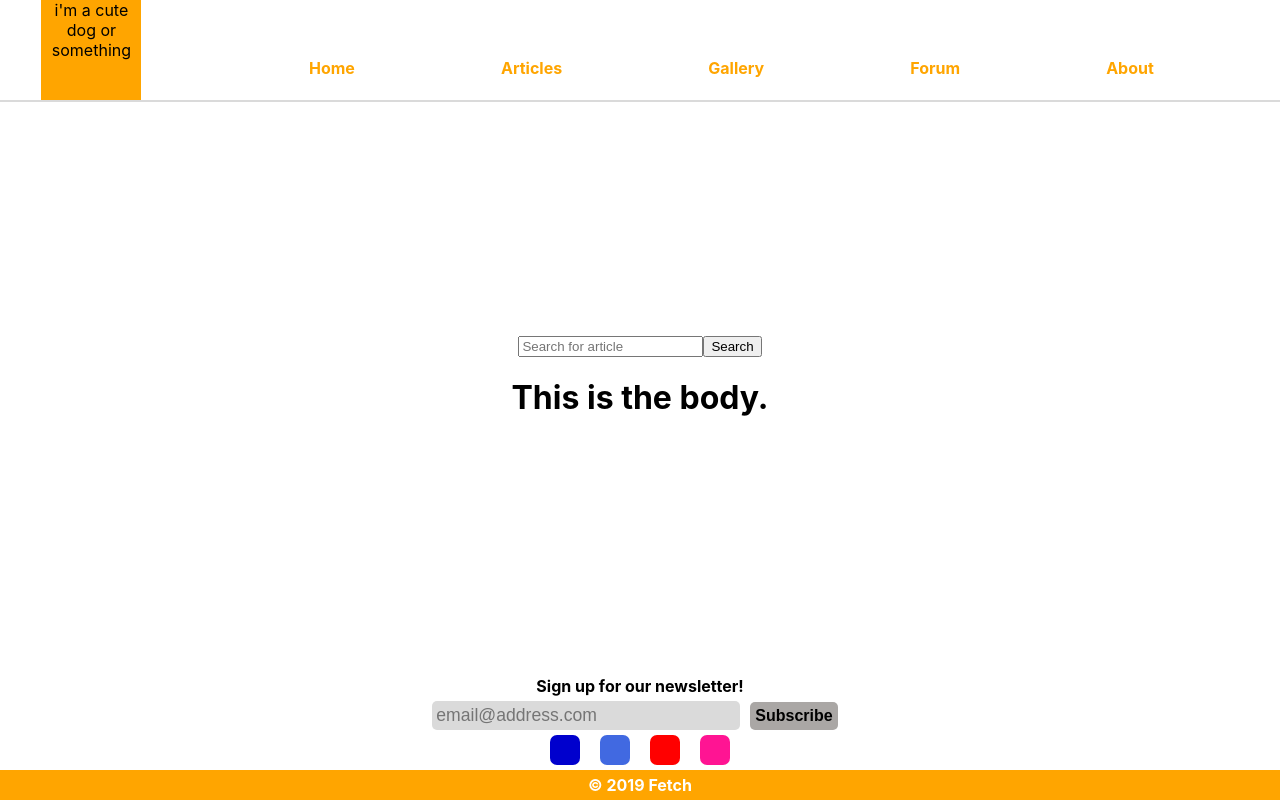
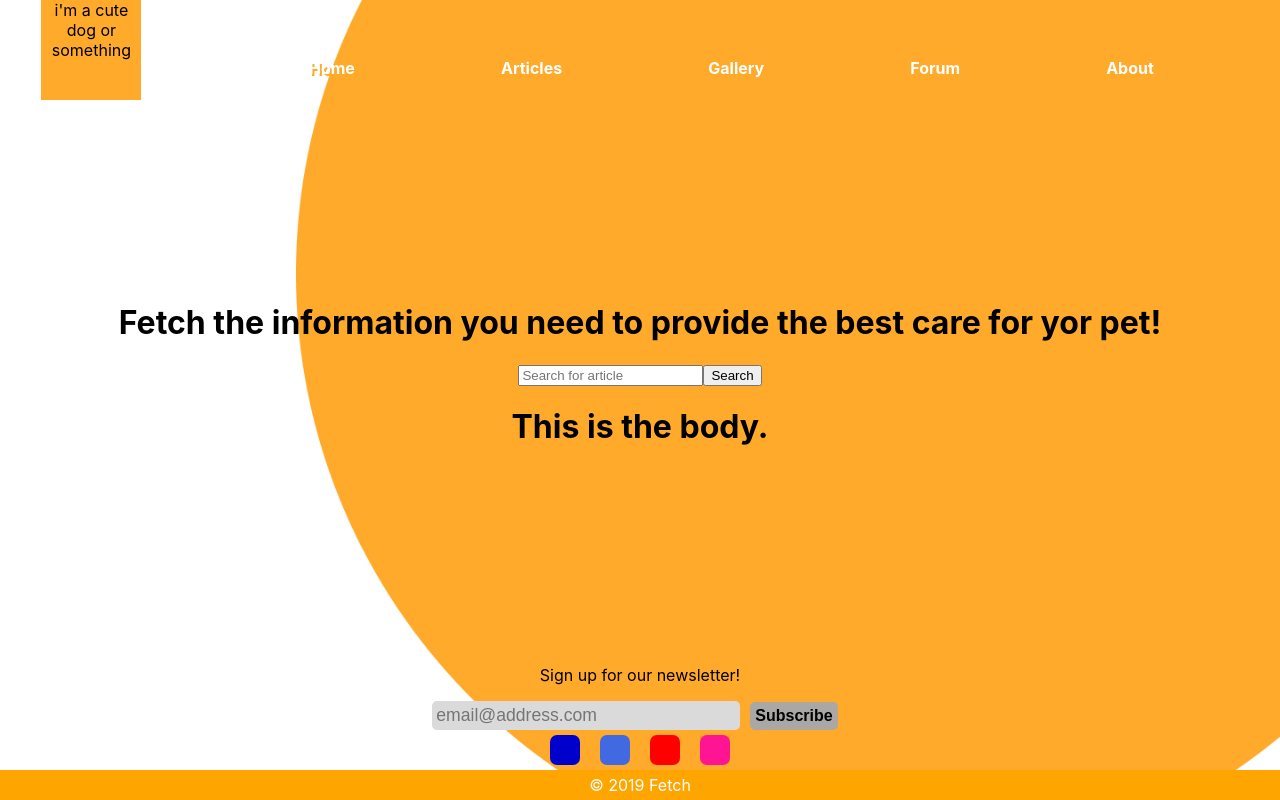
Before and after one commit to rursteve2/fetch, a React (Create React App) app: page / in a window 1280 px wide. Built offline with nearby package versions, Linux system fonts and the light colour scheme.

Commit message:
more css properties

```diff
--- a/src/App.css
+++ b/src/App.css
@@ -4,6 +4,9 @@
   flex-direction: column;
   min-height: 100vh;
   justify-content: space-between;
+  background-image: url("./Desktop.jpg");
+  background-repeat: no-repeat;
+  background-size: cover;
 }
 
 .App-logo {
@@ -39,8 +42,7 @@
 .articles {
   border: 3px #FFAA2B solid;
   margin: 10px 0 10px 0;
-  /* display: flex;
-  flex-direction: column; */
+  background-color: white;
 
 }
 .articles p {
--- a/src/components/Footer.css
+++ b/src/components/Footer.css
@@ -1,7 +1,7 @@
-footer {
+/* footer {
   background-color: white;
   /* this will change, i just wanted to space it out while doing somet styling */
-}
+ */
 
 footer p {
   font-size: 1rem;
--- a/src/components/Nav.css
+++ b/src/components/Nav.css
@@ -4,12 +4,12 @@ header {
   width: 100vw;
   justify-content: center;
   align-items: flex-end;
-  background-color: white;
-  border-bottom: 2px solid #dadada;
+  /* background-color: white; */
+  /* border-bottom: 2px solid #dadada; */
 }
 
 .placeholder {
-  background-color: orange;
+  background-color: #FFAA2B;
   width: 100px;
   height: 100px;
   margin: 0 auto;
@@ -27,13 +27,14 @@ nav {
   font-weight: bold;
   text-decoration: none;
   padding: 20px;
-  color: orange;
+  color: white;
   border-bottom: 2px solid transparent;
   transition: 0.4s;
+  text-shadow: 2px 2px #FFAA2B;
+
 }
 
 .nav-link:hover {
-  border-bottom: 2px solid white;
   color: white;
-  background-color: orange;
+  background-color: #FFAA2B;
 }
--- a/src/components/Search.js
+++ b/src/components/Search.js
@@ -47,6 +47,7 @@ class Search extends Component {
   return (
     <div>
         <form onChange={e => this.onSubmit(e)}>
+            <h1>Fetch the information you need to provide the best care for yor pet!</h1>
             <input onChange={this.props.onChangeHandler} type="search" value={this.props.search} placeholder="Search for article"/>
             <button type="submit">Search</button>
         </form>
```
Also changed, not shown: src/Desktop.jpg (added).
